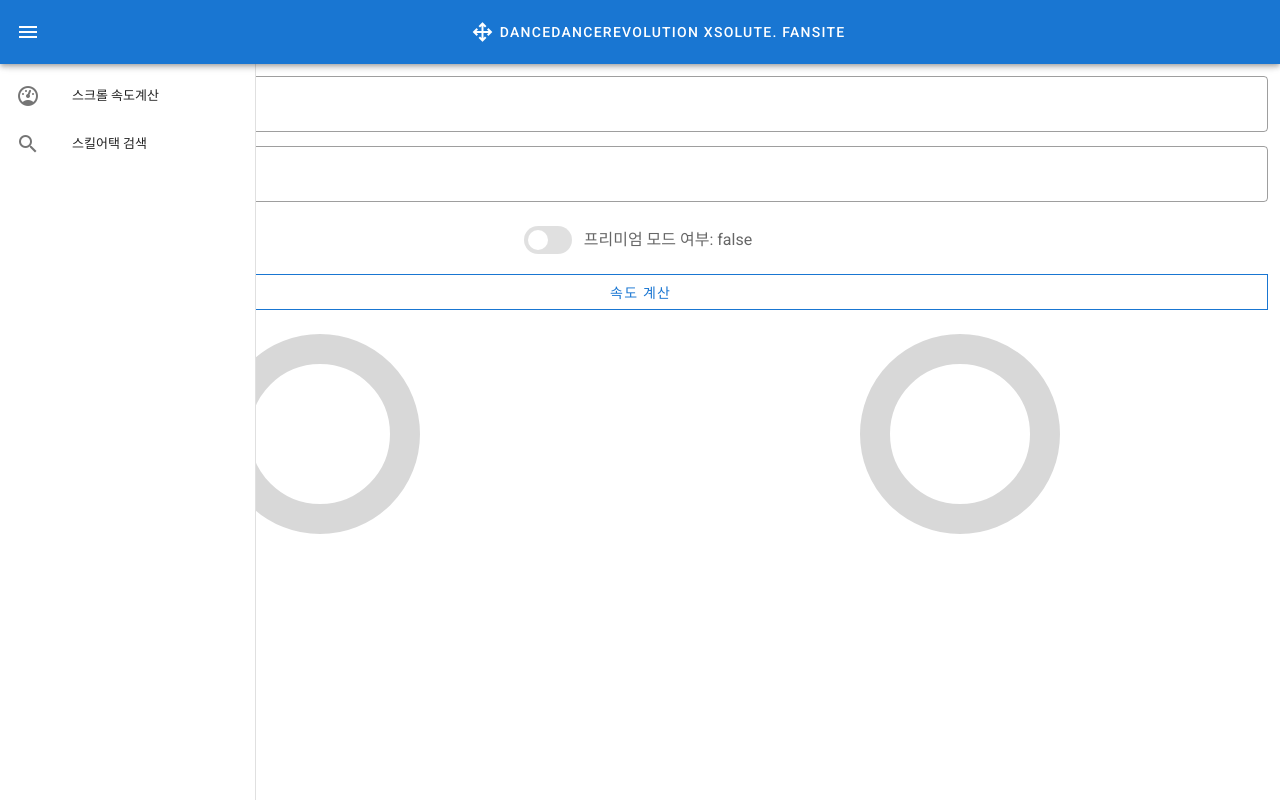
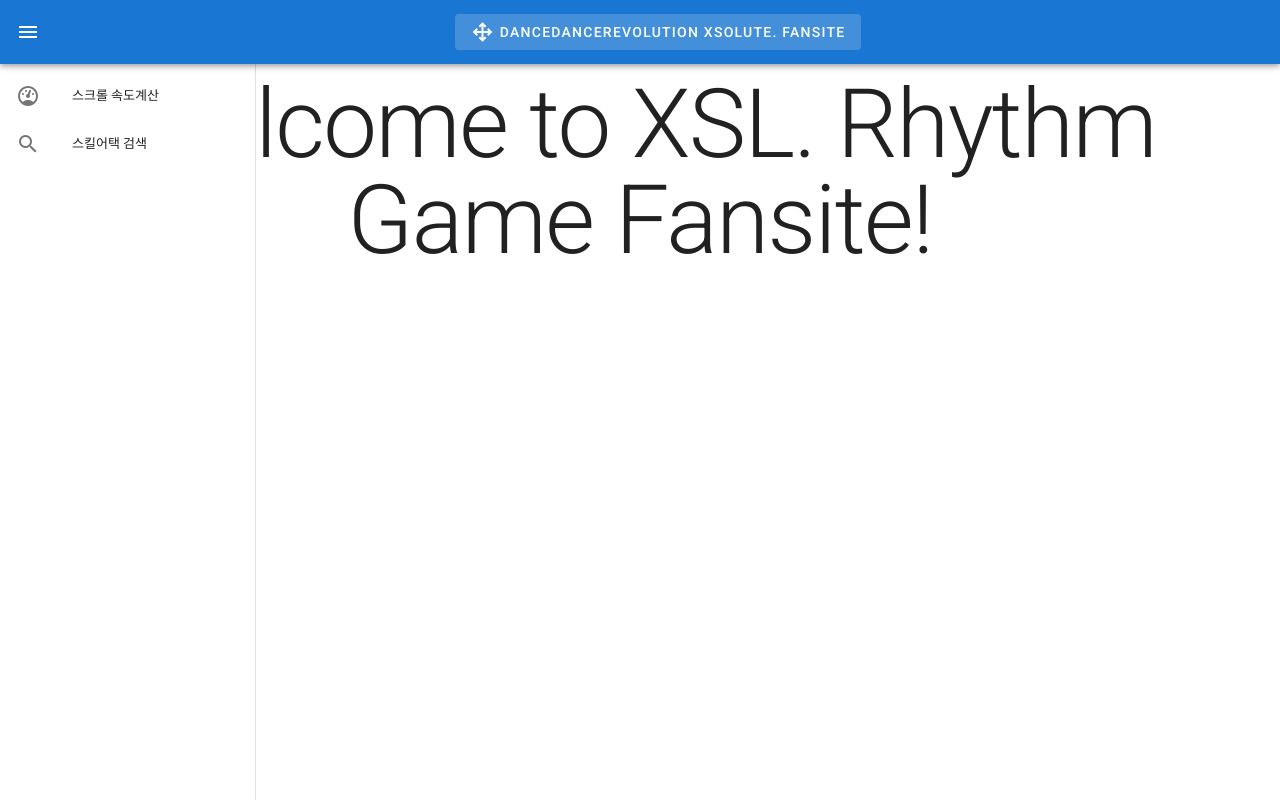
Before and after one commit to jaemin-im/xsl-fansite, a Vue app: page / in a window 1280 px wide. Built offline with nearby package versions, Linux system fonts and the light colour scheme.

Commit message:
minor: add new home page

```diff
--- a/src/components/AppBar.vue
+++ b/src/components/AppBar.vue
@@ -3,7 +3,7 @@
     <v-app-bar app color="primary" dark>
       <v-app-bar-nav-icon v-on:click.stop="drawer = !drawer" />
       <v-spacer />
-      <v-btn text>
+      <v-btn text link to="/">
         <v-icon>mdi-arrow-all</v-icon>
         <span class="ml-1 hidden-sm-and-down">DanceDanceRevolution XSOLUTE. Fansite</span>
         <span class="ml-1 hidden-md-and-up">DDR XSL. Fansite</span>
--- a/src/router/index.js
+++ b/src/router/index.js
@@ -2,6 +2,7 @@
 import VueRouter from 'vue-router';
 import ScrollCalculateForm from '../components/ScrollCalculateForm.vue';
 import SkillAttackSearch from '../components/SkillAttackSearch.vue';
+import NewHome from '../views/NewHome.vue';
 
 Vue.use(VueRouter);
 
@@ -9,7 +10,8 @@
   {
     path: '/',
     name: 'Home',
-    component: ScrollCalculateForm,
+    // component: ScrollCalculateForm,
+    component: NewHome,
   },
   {
     path: '/scrollSpeedCalculation',
--- /dev/null
+++ b/src/views/NewHome.vue
@@ -0,0 +1,13 @@
+<template>
+<div>
+  <v-row class="text-center">
+    <v-col>
+      <div class="text-h1">Welcome to XSL. Rhythm Game Fansite!</div>
+    </v-col>
+  </v-row>
+</div>
+</template>
+
+<style lang="scss" scoped>
+
+</style>
```
